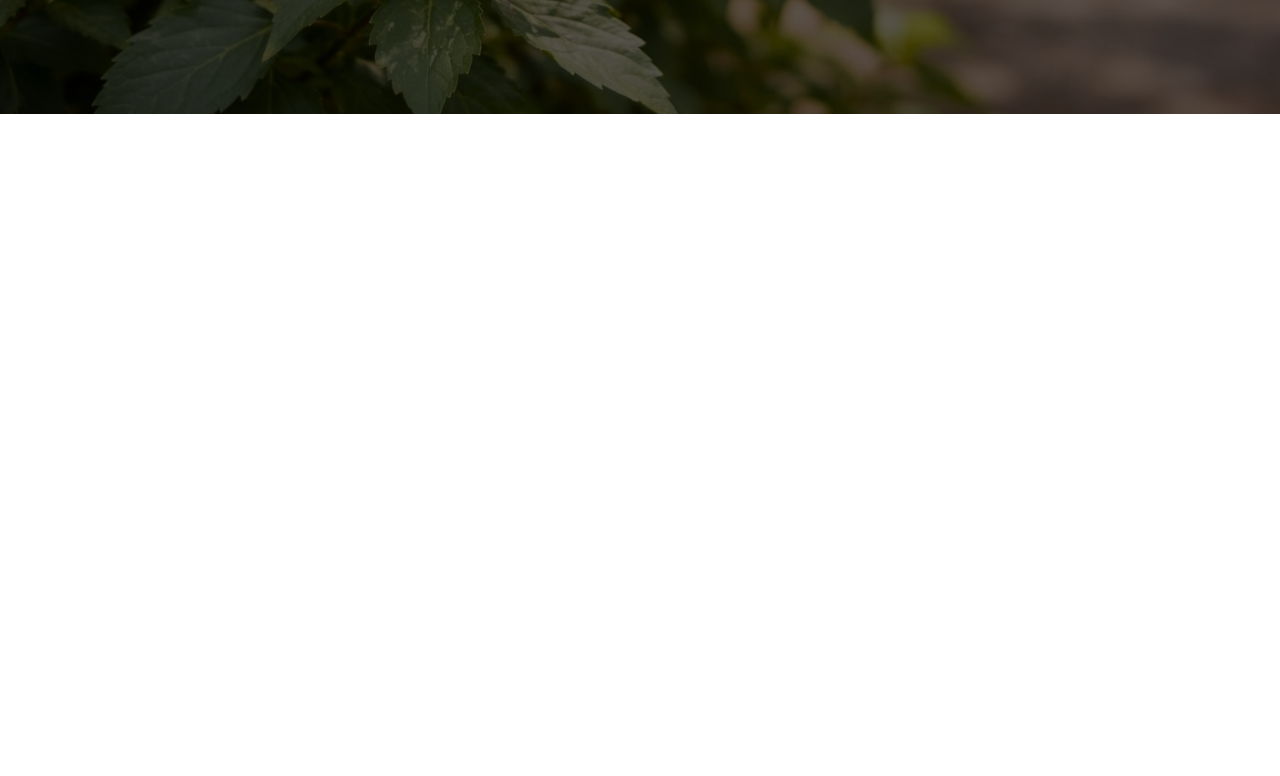
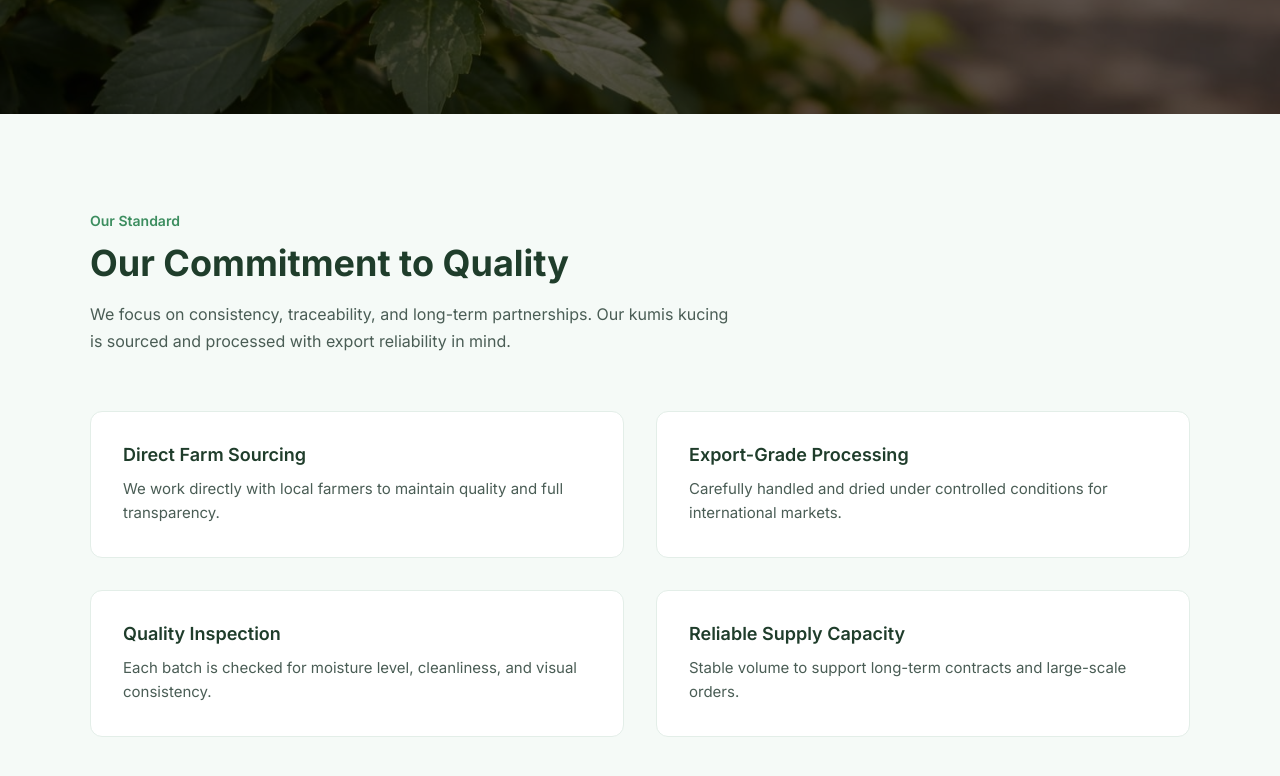
Before and after one commit to IrfanDev27/Java-orthos-export, a React (Vite) app: page / in a window 1280 px wide. Shown: the part 686-1462 px from the top of the page. Built offline with nearby package versions, Linux system fonts and the light colour scheme.

Commit message:
quality section

```diff
--- a/src/App.jsx
+++ b/src/App.jsx
@@ -1,10 +1,12 @@
 import Navbar from "./Components/Navbar/Navbar";
 import Hero from "./Components/Hero/Hero.jsx";
+import QualitySection from "./Components/QualitySection/Quality.jsx";
 function App() {
   return (
     <>
       <Navbar />
        <Hero />
+       <QualitySection />
     </>
   );
 }
--- a/src/Components/Navbar/Navbar.css
+++ b/src/Components/Navbar/Navbar.css
@@ -56,7 +56,7 @@
 
 .nav-links a {
   text-decoration: none;
-  color:#ffffff;
+  color:#b0b0b0;
   font-size: 15px;
   transition: color 0.3s ease;
   font-weight: 500;
--- /dev/null
+++ b/src/Components/QualitySection/Quality.css
@@ -0,0 +1,83 @@
+.quality {
+  padding: 96px 20px;
+  background-color: #f5faf7;
+}
+
+.quality-container {
+  max-width: 1100px;
+  margin: 0 auto;
+}
+
+.quality-header {
+  max-width: 640px;
+  margin-bottom: 56px;
+}
+
+.quality-label {
+  display: inline-block;
+  font-size: 14px;
+  font-weight: 600;
+  color: #3c8d5f;
+  margin-bottom: 12px;
+}
+
+.quality-header h2 {
+  font-size: 36px;
+  font-weight: 700;
+  color: #1f3d2b;
+  margin-bottom: 16px;
+}
+
+.quality-header p {
+  font-size: 16px;
+  line-height: 1.7;
+  color: #4a5d55;
+}
+
+.quality-grid {
+  display: grid;
+  grid-template-columns: repeat(2, 1fr);
+  gap: 32px;
+}
+
+.quality-card {
+  background-color: #ffffff;
+  padding: 32px;
+  border-radius: 12px;
+  border: 1px solid #e3eee8;
+  transition: transform 0.2s ease, box-shadow 0.2s ease;
+}
+
+.quality-card h3 {
+  font-size: 18px;
+  font-weight: 600;
+  color: #1f3d2b;
+  margin-bottom: 12px;
+}
+
+.quality-card p {
+  font-size: 15px;
+  line-height: 1.6;
+  color: #4a5d55;
+}
+
+.quality-card:hover {
+  transform: translateY(-4px);
+  box-shadow: 0 12px 24px rgba(0, 0, 0, 0.06);
+}
+
+/* Responsive */
+@media (max-width: 768px) {
+  .quality {
+    padding: 64px 16px;
+  }
+
+  .quality-header h2 {
+    font-size: 28px;
+  }
+
+  .quality-grid {
+    grid-template-columns: 1fr;
+    gap: 24px;
+  }
+}
--- /dev/null
+++ b/src/Components/QualitySection/Quality.jsx
@@ -0,0 +1,56 @@
+
+import "./Quality.css";
+
+const QualitySection = () => {
+  return (
+    <section id="quality" className="quality">
+      <div className="quality-container">
+        <header className="quality-header">
+          <span className="quality-label">Our Standard</span>
+          <h2>Our Commitment to Quality</h2>
+          <p>
+            We focus on consistency, traceability, and long-term partnerships.
+            Our kumis kucing is sourced and processed with export reliability
+            in mind.
+          </p>
+        </header>
+
+        <div className="quality-grid">
+          <div className="quality-card">
+            <h3>Direct Farm Sourcing</h3>
+            <p>
+              We work directly with local farmers to maintain quality and full
+              transparency.
+            </p>
+          </div>
+
+          <div className="quality-card">
+            <h3>Export-Grade Processing</h3>
+            <p>
+              Carefully handled and dried under controlled conditions for
+              international markets.
+            </p>
+          </div>
+
+          <div className="quality-card">
+            <h3>Quality Inspection</h3>
+            <p>
+              Each batch is checked for moisture level, cleanliness, and visual
+              consistency.
+            </p>
+          </div>
+
+          <div className="quality-card">
+            <h3>Reliable Supply Capacity</h3>
+            <p>
+              Stable volume to support long-term contracts and large-scale
+              orders.
+            </p>
+          </div>
+        </div>
+      </div>
+    </section>
+  );
+};
+
+export default QualitySection;
--- a/src/index.css
+++ b/src/index.css
@@ -3,3 +3,10 @@ body {
     'Segoe UI', sans-serif;
     height: 2000px;
 }
+
+html {
+  scroll-behavior: smooth;
+}
+section {
+  scroll-margin-top: 75px;
+}
```
